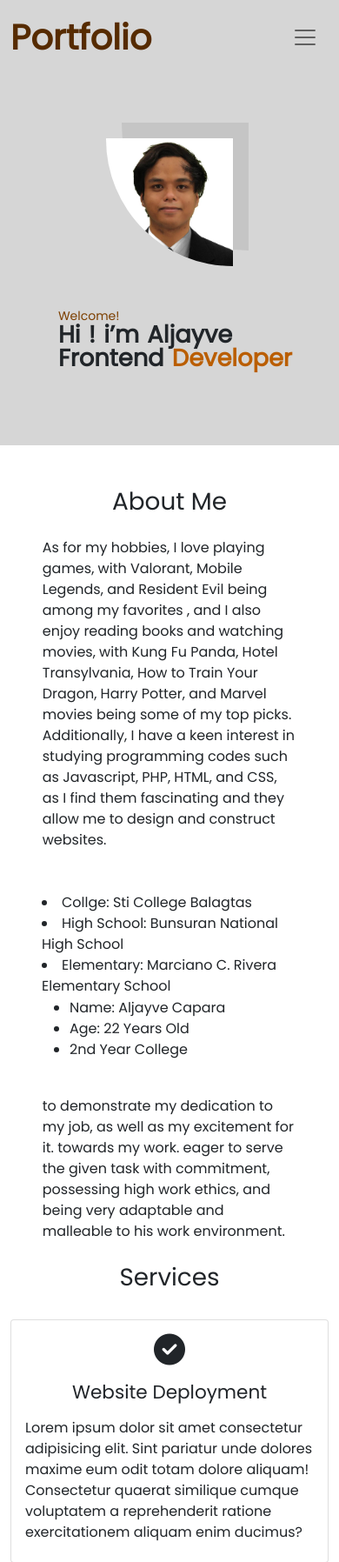
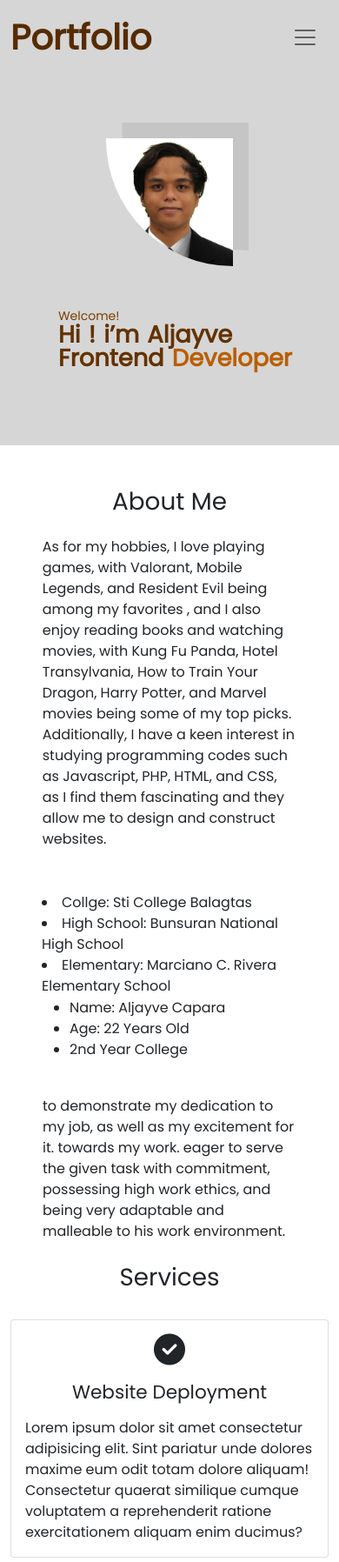
Before and after one commit to Aljayve21/aljayve.github.io, a plain HTML site: page index.html in a window 390 px wide. Shown: the top 1796 px of the page at 87% size. Drawn offline with nearby package versions, Linux system fonts and the light colour scheme.

Commit message:
update portfolio

```diff
--- a/css/styles.css
+++ b/css/styles.css
@@ -59,8 +59,8 @@ html, body {
 h5 {
     color:#7C3F00;
 }
-.blue {
-    font-weight: bold !important;
+h2 {
+    font-weight: bolder !important;
     color:#633200;
     font-size: 4vw !important;
     margin-left: auto;
@@ -119,7 +119,7 @@ span {
  /* Services section */
 
  .servicesText.card {
-    height: 280px;
+    /* height: 330px; */
     cursor: pointer;
  }
 
@@ -161,6 +161,7 @@ span {
         margin-right: auto;
         font-weight: bolder !important;
         font-size: 7vw !important;
+        color: #633200 !important;
         /* top: 50%;
         left: 50%; */
     }
--- a/index.html
+++ b/index.html
@@ -87,7 +87,7 @@
               </div>
             </div>
 
-            <div class="col-md-6 ">
+            <div data-aos="fade-down" class="col-md-6 ">
                 <img src="img/avatar.jpg" class="avaimage w-100 mx-auto" alt="Responsive image">
             </div>
           </div>
@@ -98,7 +98,7 @@
 
       <!-- About Section -->
     <section id="about">
-      <div class="mt-4 pt-4">
+      <div data-aos="zoom-in" class="mt-4 pt-4">
         <h1 class="text-center">About Me</h1>
         <div class="mt-4">
 
@@ -112,7 +112,7 @@
                websites.</p>
 
 
-          <div class="container px-5">
+          <div data-aos="zoom-in-left" class="container px-5">
             <div class="row gx-5">
               <div class="col-md-6">
                 <ul>
@@ -131,7 +131,7 @@
             </div>
           </div>
 
-          <div class="m-auto w-75 pt-4 mb-4">
+          <div data-aos="zoom-in-right" class="m-auto w-75 pt-4 mb-4">
             <p class="mx-auto">to demonstrate my dedication to my job, as well as my excitement for it.
               towards my work. eager to serve the given task with commitment, possessing
               high work ethics, and being very adaptable and malleable to his work environment. </p>
@@ -200,7 +200,7 @@
         </div>
         <div class="carousel-inner mx-auto">
           <div class="carousel-item active">
-            <img src="/img/portfolioproj1.png" class="d-block  w-50 mx-auto" alt="Tea-Shop">
+            <img src="img/portfolioproj1.png" class="d-block  w-75 mx-auto" alt="Tea-Shop">
             <div class="carousel-caption d-none d-md-block">
               <h5>Tea-shop</h5>
               <p>Some representative placeholder content for the first slide.</p>
```
